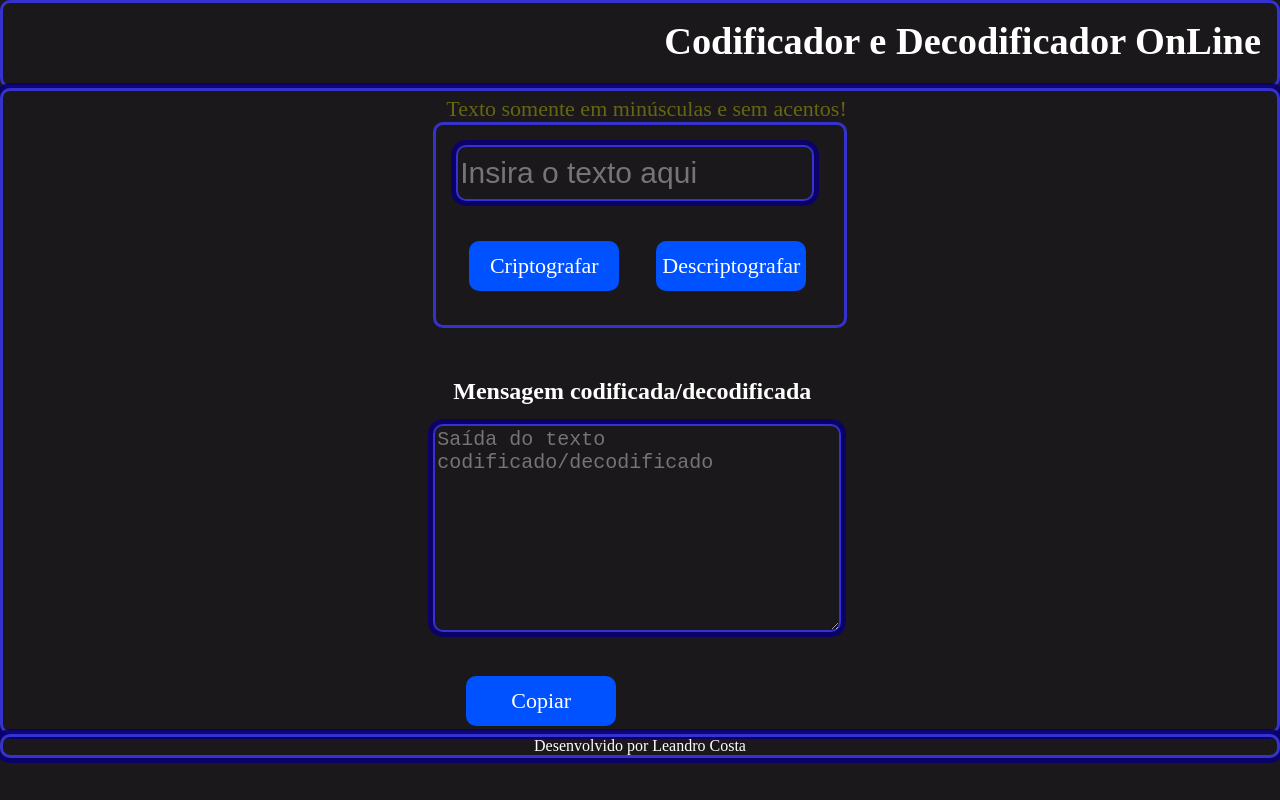
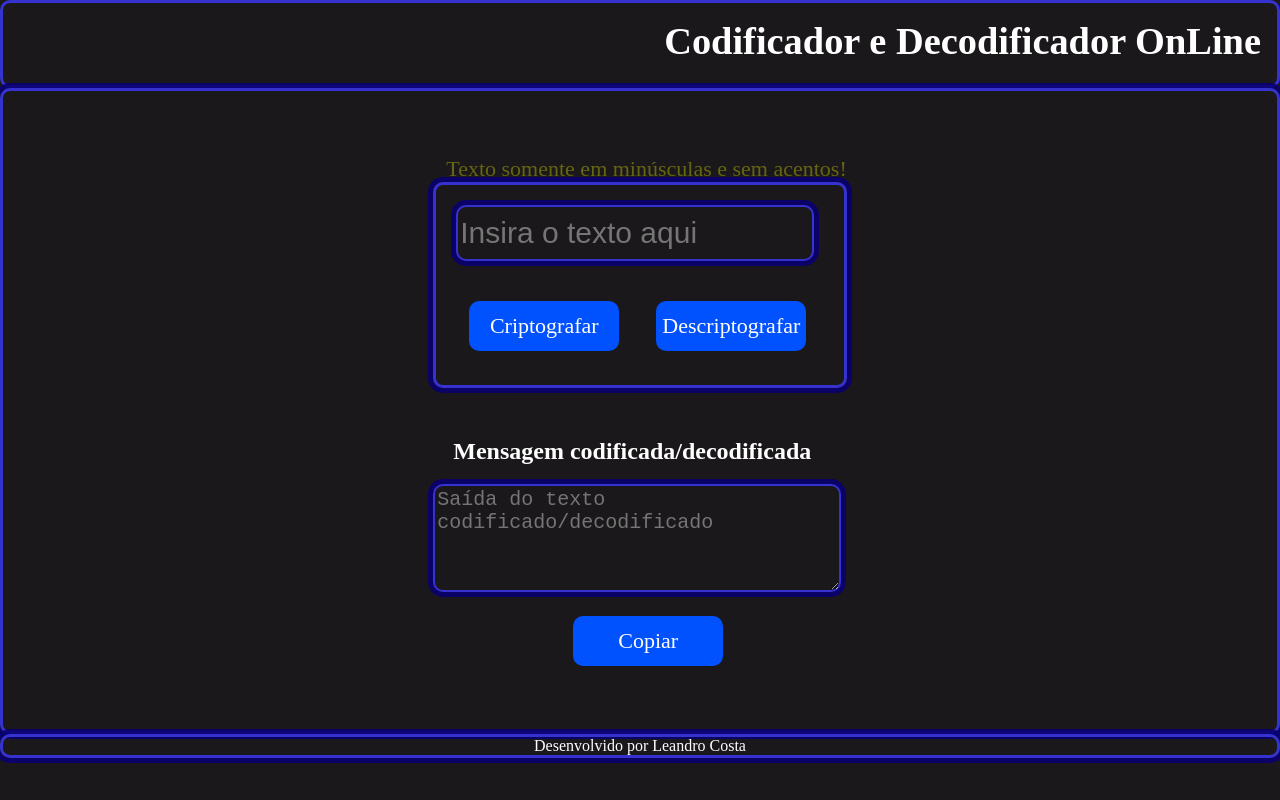
Before and after one commit to lcleandrocosta/challenge-Oracle-ONE, a plain HTML site: page index.html in a window 1280 px wide. Drawn offline with Linux system fonts and the light colour scheme.

Commit message:
Inserir propriedade box-shadow no seletor .container-inp

```diff
--- a/style.css
+++ b/style.css
@@ -86,6 +86,11 @@ button:hover{
    background-color: blue;
 }
 
+#btn-copia {
+    margin: 0;
+    margin-left: 140px;
+}
+
 textarea {
     background-color: #1A181A;
     border-color: rgb(53, 50, 205);
@@ -94,7 +99,7 @@ textarea {
     border-width: 2px;
     color: white;
     font-size: 20px;
-    height: 200px;
+    height: 100px;
     margin-top: 0px;
     margin-bottom: 20px;
     position: relative;
@@ -116,6 +121,8 @@ h2{
     height: 200px;
     position: relative;
     justify-content: center;
+    box-shadow:
+      0 0 0 5px rgba(9, 1, 112, 0.9);
 }
 
 footer {
```
